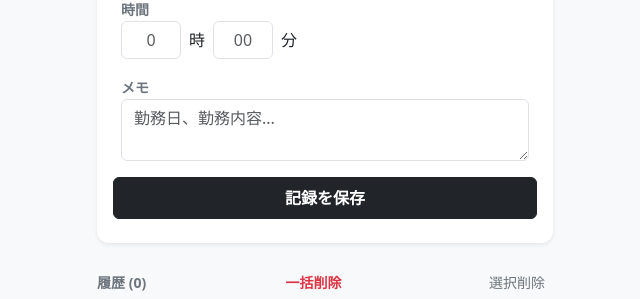
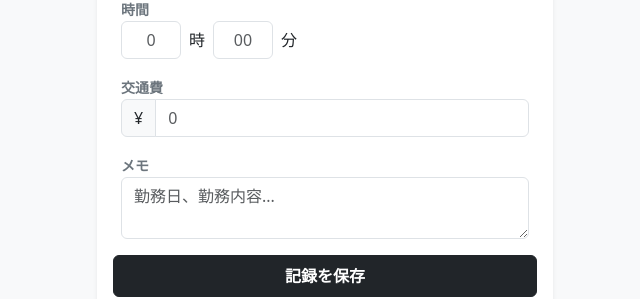
Before and after one commit to Appleple47/Income-Tracker, a React (Vite) app: page / in a window 1280 px wide. Shown: the part 246-545 px from the top of the page, without its empty margins (315-955 px from the left). Built offline with nearby package versions, Linux system fonts and the light colour scheme; no server answers; the database is empty.

Commit message:
add transaction

```diff
--- a/src/components/InputPanel.tsx
+++ b/src/components/InputPanel.tsx
@@ -79,7 +79,22 @@ export function InputPanel({ jobs, entries, onAdd, onClear, onUpdate, onDeleteSe
               <input type="number" min="0" max="59" onKeyDown={blockInvalidChar} className="form-control text-center" style={{ width: 60 }} value={m} onChange={e => setM(e.target.value)} placeholder="00" />分
             </div>
           </div>
-          <div className="col-12"> {/* メモを12列にして広く使う */}
+          <div className="col-12">
+            <span className="fw-bold small text-secondary">交通費</span>
+            <div className="input-group">
+              <span className="input-group-text">¥</span>
+              <input
+                type="number"
+                min="0"
+                onKeyDown={blockInvalidChar}
+                className="form-control"
+                value={transport}
+                onChange={e => setTransport(e.target.value)}
+                placeholder="0"
+              />
+            </div>
+          </div>
+          <div className="col-12">
             <span className="fw-bold small text-secondary">メモ</span>
             <textarea
               className="form-control"
```
